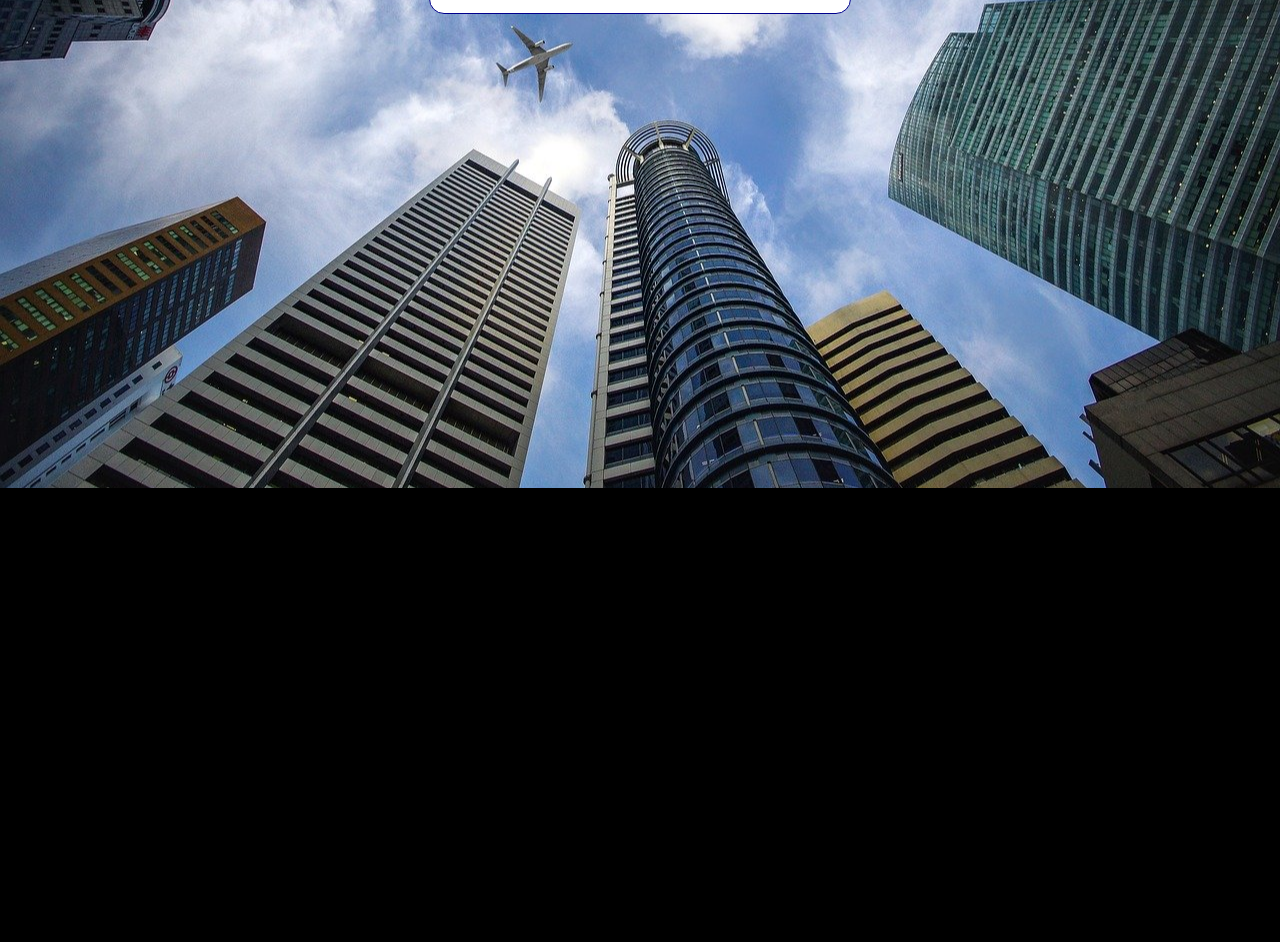
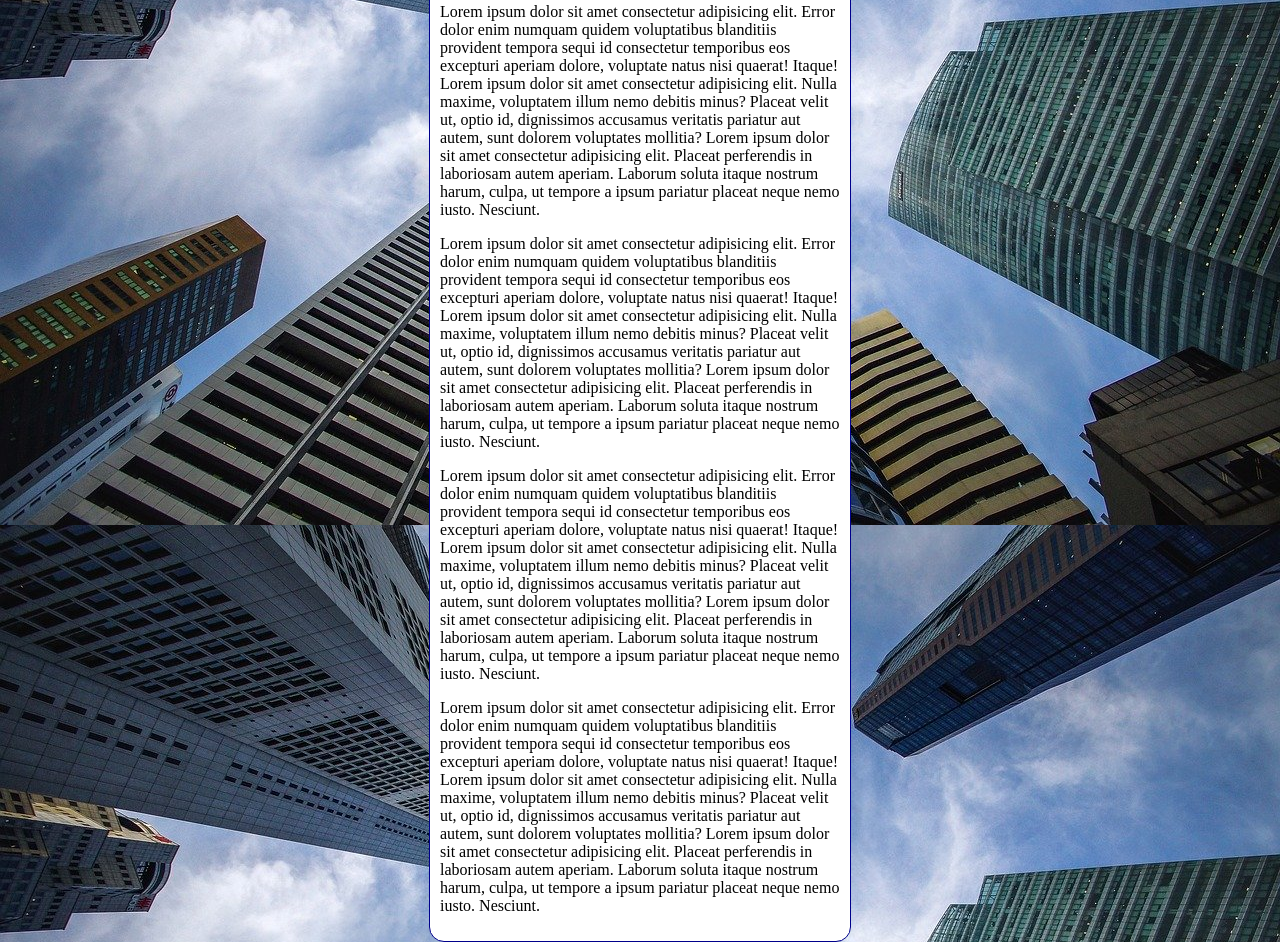
Before and after one commit to luan-batista-da-silva/HTML-CSS, a plain HTML site: page Cap-19_Imagens-de-fundo/fundo06.html in a window 1280 px wide. Shown: the part 328-1270 px from the top of the page. Before the commit the page ends 816 px from the top, so only its background shows below. Drawn offline with Linux system fonts and the light colour scheme.

Commit message:
Fundo Fixo

```diff
--- a/Cap-19_Imagens-de-fundo/fundo06.html
+++ b/Cap-19_Imagens-de-fundo/fundo06.html
@@ -3,7 +3,7 @@
 <head>
     <meta charset="UTF-8">
     <meta name="viewport" content="width=device-width, initial-scale=1.0">
-    <title>Teste de Imagem de Fundo</title>
+    <title>Fundo Fixo de Tela</title>
     <style>
         body {
             height: 100vh;
@@ -13,17 +13,30 @@
             background-repeat: no-repeat;
             background-size: cover;
                 /*
-                    Aqui podemos usar alguns valores:
+                    --> Aqui podemos usar alguns valores:
                         - auto: O navegador se vira para exibir a imagem (É o padrão)
                         - px ou %: Tamanho fixo
                         - contain: Mostra 100% da imagem independente do tamanho, porém pode criar "barras" nas laterais da imagem dependendo do tamanho
                         - cover: Que irá cortar a imagem, mas preencherá 100% da vh(viewPort)
+
+                --> background-attachment: fixed;
+
+                    Aqui há duas opções de values:
+                        - scroll: O qual faz com que a tela role juntamente com o rolamento do conteúdo (Padrão)
+                        - fixed: Onde a imagem ficará fixada, de modo que ao rolar a imagem de fundo não rolará junto
+
+                --> Shorthand - Background
+                        color -> image -> position -> repeat -> [size] -> attachment
+
+                        [OBS].: O size não funciona no shorthand, portanto deve ser colocado do lado de fora, mesmo que esteja especificado assim na documentação
                 */
+                background: black url('imagens/wallpaper002.jpg') center center no-repeat fixed;
+                background-size: cover;
         }
 
         main {
             background-color: white;
-            width: 400px;
+            max-width: 400px;
             margin: auto;
             padding: 10px;
             border: 1px solid darkblue;
@@ -35,6 +48,10 @@
     <main>
         <h1>Teste de Imagens de Fundo</h1>
         <p>Lorem ipsum dolor sit amet consectetur adipisicing elit. Error dolor enim numquam quidem voluptatibus blanditiis provident tempora sequi id consectetur temporibus eos excepturi aperiam dolore, voluptate natus nisi quaerat! Itaque! Lorem ipsum dolor sit amet consectetur adipisicing elit. Nulla maxime, voluptatem illum nemo debitis minus? Placeat velit ut, optio id, dignissimos accusamus veritatis pariatur aut autem, sunt dolorem voluptates mollitia? Lorem ipsum dolor sit amet consectetur adipisicing elit. Placeat perferendis in laboriosam autem aperiam. Laborum soluta itaque nostrum harum, culpa, ut tempore a ipsum pariatur placeat neque nemo iusto. Nesciunt.</p>
+        <p>Lorem ipsum dolor sit amet consectetur adipisicing elit. Error dolor enim numquam quidem voluptatibus blanditiis provident tempora sequi id consectetur temporibus eos excepturi aperiam dolore, voluptate natus nisi quaerat! Itaque! Lorem ipsum dolor sit amet consectetur adipisicing elit. Nulla maxime, voluptatem illum nemo debitis minus? Placeat velit ut, optio id, dignissimos accusamus veritatis pariatur aut autem, sunt dolorem voluptates mollitia? Lorem ipsum dolor sit amet consectetur adipisicing elit. Placeat perferendis in laboriosam autem aperiam. Laborum soluta itaque nostrum harum, culpa, ut tempore a ipsum pariatur placeat neque nemo iusto. Nesciunt.</p>
+        <p>Lorem ipsum dolor sit amet consectetur adipisicing elit. Error dolor enim numquam quidem voluptatibus blanditiis provident tempora sequi id consectetur temporibus eos excepturi aperiam dolore, voluptate natus nisi quaerat! Itaque! Lorem ipsum dolor sit amet consectetur adipisicing elit. Nulla maxime, voluptatem illum nemo debitis minus? Placeat velit ut, optio id, dignissimos accusamus veritatis pariatur aut autem, sunt dolorem voluptates mollitia? Lorem ipsum dolor sit amet consectetur adipisicing elit. Placeat perferendis in laboriosam autem aperiam. Laborum soluta itaque nostrum harum, culpa, ut tempore a ipsum pariatur placeat neque nemo iusto. Nesciunt.</p>
+        <p>Lorem ipsum dolor sit amet consectetur adipisicing elit. Error dolor enim numquam quidem voluptatibus blanditiis provident tempora sequi id consectetur temporibus eos excepturi aperiam dolore, voluptate natus nisi quaerat! Itaque! Lorem ipsum dolor sit amet consectetur adipisicing elit. Nulla maxime, voluptatem illum nemo debitis minus? Placeat velit ut, optio id, dignissimos accusamus veritatis pariatur aut autem, sunt dolorem voluptates mollitia? Lorem ipsum dolor sit amet consectetur adipisicing elit. Placeat perferendis in laboriosam autem aperiam. Laborum soluta itaque nostrum harum, culpa, ut tempore a ipsum pariatur placeat neque nemo iusto. Nesciunt.</p>
+        <p>Lorem ipsum dolor sit amet consectetur adipisicing elit. Error dolor enim numquam quidem voluptatibus blanditiis provident tempora sequi id consectetur temporibus eos excepturi aperiam dolore, voluptate natus nisi quaerat! Itaque! Lorem ipsum dolor sit amet consectetur adipisicing elit. Nulla maxime, voluptatem illum nemo debitis minus? Placeat velit ut, optio id, dignissimos accusamus veritatis pariatur aut autem, sunt dolorem voluptates mollitia? Lorem ipsum dolor sit amet consectetur adipisicing elit. Placeat perferendis in laboriosam autem aperiam. Laborum soluta itaque nostrum harum, culpa, ut tempore a ipsum pariatur placeat neque nemo iusto. Nesciunt.</p>
     </main>
 </body>
 </html>
```
